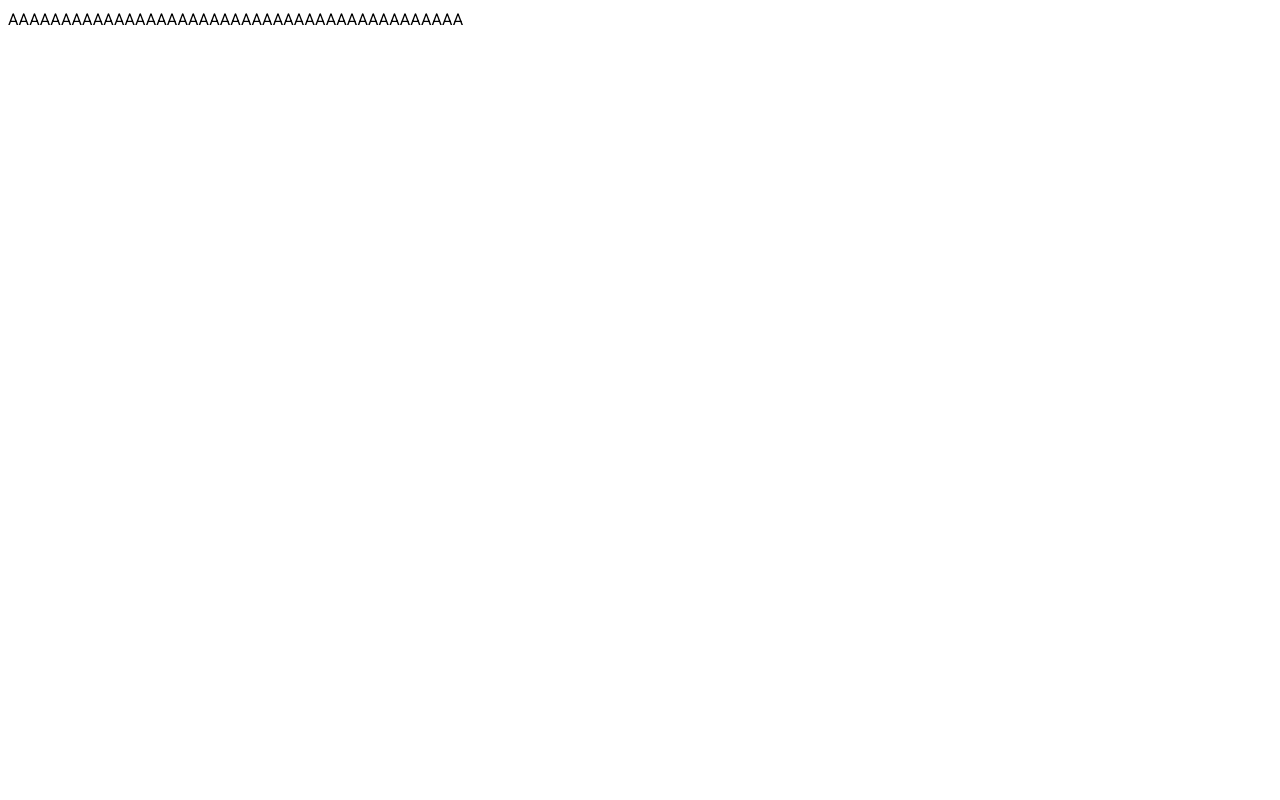
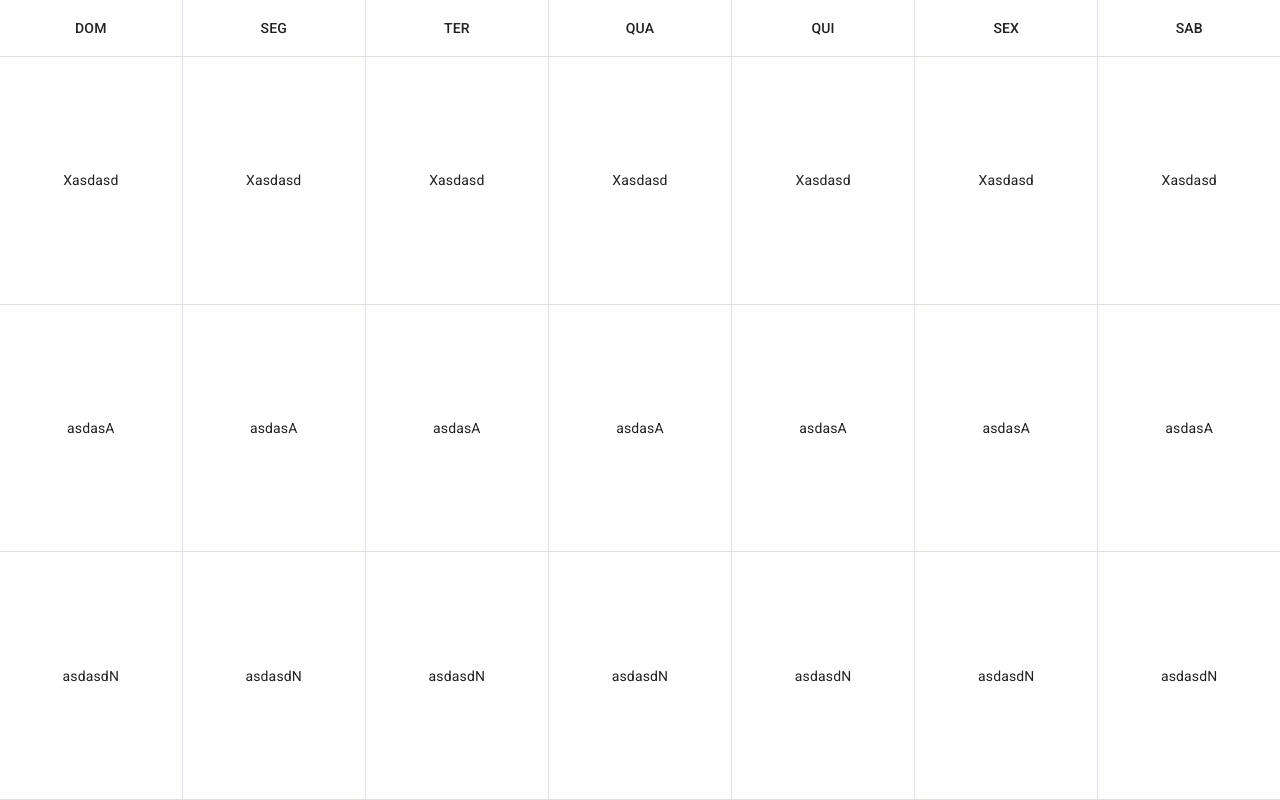
Before and after one commit to LaraPedroso/Agenda-IGTI, a React (Create React App) app: page / in a window 1280 px wide. Built offline with nearby package versions, Linux system fonts and the light colour scheme.

Commit message:
Refatorando Codigo

```diff
--- a/public/index.html
+++ b/public/index.html
@@ -9,7 +9,6 @@
       name="description"
       content="Web site created using create-react-app"
     />
-
     <link
       rel="stylesheet"
       href="https://fonts.googleapis.com/css?family=Roboto:300,400,500,700&display=swap"
@@ -23,6 +22,13 @@
 
     <link rel="manifest" href="%PUBLIC_URL%/manifest.json" />
 
+    <style>
+      html,
+      body,
+      #root {
+        height: 100%;
+      }
+    </style>
     <title>React App</title>
   </head>
   <body>
--- a/src/App.tsx
+++ b/src/App.tsx
@@ -1,5 +1,8 @@
 // import { getEventsEndpoint } from './components/backend'
 import { PageHome } from './page/Home'
+import { CssBaseline } from '@mui/material'
+import { ThemeProvider } from '@mui/material/styles'
+import { theme } from 'global/styles/theme'
 
 function App() {
   // getEventsEndpoint().then((events) => {
@@ -9,9 +12,10 @@ function App() {
   // })
 
   return (
-    <div className="App">
+    <ThemeProvider theme={theme}>
       <PageHome />
-    </div>
+      <CssBaseline />
+    </ThemeProvider>
   )
 }
 
--- /dev/null
+++ b/src/components/Home/TableContainerCustom/index.tsx
@@ -0,0 +1,17 @@
+import { TableContainer, Table } from '@mui/material'
+import { ReactNode } from 'react'
+import useStyles from 'components/Home/TableContainerCustom/style'
+
+type ContainerFormTypes = {
+  children: ReactNode
+}
+
+export function TableContainerCustom({ children }: ContainerFormTypes) {
+  return (
+    <TableContainer component={'div'}>
+      <Table sx={useStyles.table} aria-label="customized table">
+        {children}
+      </Table>
+    </TableContainer>
+  )
+}
--- /dev/null
+++ b/src/components/Home/TableContainerCustom/style.ts
@@ -0,0 +1,10 @@
+const useStyles = {
+  table: {
+    minHeight: '100%',
+    '& td ~ td, & th ~ th': {
+      borderLeft: '1px solid rgb(224, 224, 244)'
+    }
+  }
+}
+
+export default useStyles
--- /dev/null
+++ b/src/components/Home/Title/index.tsx
@@ -0,0 +1,15 @@
+import { Box } from '@mui/material'
+
+export function BoxCustom( desc?: string ) {
+  return (
+    <Box
+      sx={{
+        borderRight: '1px solid rgb(224, 224, 244)',
+        width: '16em',
+        p: '8px 16px'
+      }}
+    >
+      <h2>{desc}</h2>
+    </Box>
+  )
+}
--- /dev/null
+++ b/src/global/styles/theme/index.tsx
@@ -0,0 +1,4 @@
+import { createTheme } from '@mui/material/styles'
+import { ptBR } from '@mui/material/locale'
+
+export const theme = createTheme({}, ptBR)
--- a/src/page/Home/index.tsx
+++ b/src/page/Home/index.tsx
@@ -1,4 +1,4 @@
-import { CalendarScreen } from '../../template/CalendarScreen'
+import { CalendarScreen } from '../../template/Home'
 
 export function PageHome() {
   return (
--- a/src/template/CalendarScreen/index.tsx
+++ /dev/null
@@ -1,17 +0,0 @@
-import // TableContainer,
-// Table,
-// TableHead,
-// TableRow,
-// TableCell,
-// TableBody,
-// Paper
-'@mui/material'
-import { Typography } from '@mui/material'
-
-export function CalendarScreen() {
-  return (
-    <>
-      <Typography>AAAAAAAAAAAAAAAAAAAAAAAAAAAAAAAAAAAAAAAAAAA</Typography>
-    </>
-  )
-}
--- /dev/null
+++ b/src/template/Home/Data/index.tsx
@@ -0,0 +1 @@
+export const DayWeek = ['DOM', 'SEG', 'TER', 'QUA', 'QUI', 'SEX', 'SAB']
--- /dev/null
+++ b/src/template/Home/index.tsx
@@ -0,0 +1,38 @@
+import { TableHead, TableRow, TableCell, TableBody, Box } from '@mui/material'
+import { TableContainerCustom } from 'components/Home/TableContainerCustom'
+// import { BoxCustom } from 'components/Home/Title'
+import { DayWeek } from 'template/Home/Data'
+
+export function CalendarScreen() {
+  return (
+    <Box sx={{ display: 'flex', height: '100%', alignItems: 'stretch' }}>
+      {/* <BoxCustom /> */}
+      <TableContainerCustom>
+        <TableHead>
+          <TableRow>
+            {DayWeek.map((day) => (
+              <TableCell align="center">{day}</TableCell>
+            ))}
+          </TableRow>
+        </TableHead>
+        <TableBody>
+          <TableRow>
+            {DayWeek.map((day) => (
+              <TableCell align="center">Xasdasd</TableCell>
+            ))}
+          </TableRow>
+          <TableRow>
+            {DayWeek.map((day) => (
+              <TableCell align="center">asdasA</TableCell>
+            ))}
+          </TableRow>
+          <TableRow>
+            {DayWeek.map((day) => (
+              <TableCell align="center">asdasdN</TableCell>
+            ))}
+          </TableRow>
+        </TableBody>
+      </TableContainerCustom>
+    </Box>
+  )
+}
```
Also changed, not shown: 1 other file (tests, documents, lock files or other folders).
